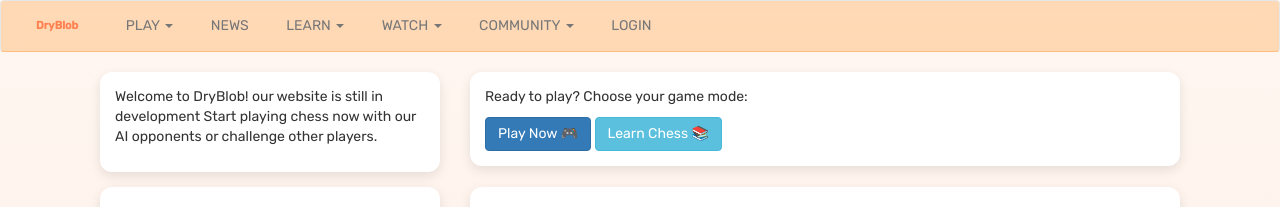
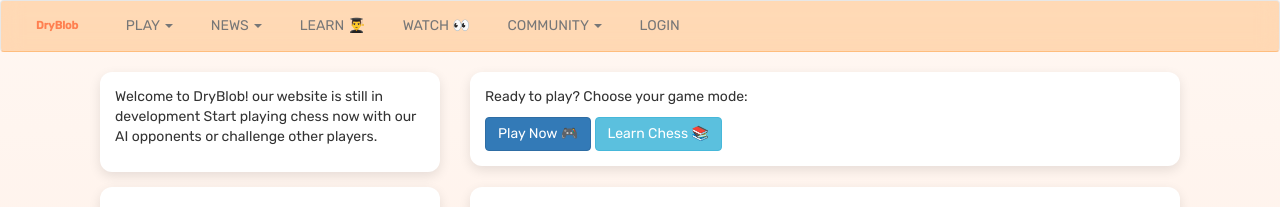
Before and after one commit to GreatCoder1000/drychess, a Jekyll site: the page built from index.html, in a window 1280 px wide. Shown: the top 207 px of the page. Built offline with Jekyll 4.4.1, drawn with Linux system fonts in a browser that asks for light colours; comment, search, counter and statistics services are not loaded.

Commit message:
Navbar Update 2

```diff
--- a/_layouts/default.html
+++ b/_layouts/default.html
@@ -38,37 +38,25 @@
                     PLAY <span class="caret"></span>
                 </a>
                 <ul class="dropdown-menu">
-                    <li><a href="{{ '/play.html' | relative_url }}">Play Online</a></li>
-                    <li><a href="{{ '/puzzles.html' | relative_url }}">Puzzles</a></li>
-                    <li><a href="{{ '/analysis.html' | relative_url }}">Analysis Board</a></li>
+                    <li><a href="{{ '/pvp.html' | relative_url }}">PvP ⚔</a></li>
+                    <li><a href="{{ '/puzzles.html' | relative_url }}">PvE 🤖</a></li>
                 </ul>
             </li>
 
-            <!-- NEWS (no dropdown) -->
-            <li><a class="nav-link" href="{{ '/news.html' | relative_url }}">NEWS</a></li>
-
-            <!-- LEARN (with dropdown) -->
             <li class="dropdown">
-                <a href="{{ '/learn.html' | relative_url }}" class="dropdown-toggle" data-toggle="dropdown">
-                    LEARN <span class="caret"></span>
+                <a href="{{ '/news.html' | relative_url }}" class="dropdown-toggle" data-toggle="dropdown">
+                    NEWS <span class="caret"></span>
                 </a>
                 <ul class="dropdown-menu">
-                    <li><a href="{{ '/learn.html' | relative_url }}">Lessons</a></li>
-                    <li><a href="{{ '/openings.html' | relative_url }}">Openings</a></li>
-                    <li><a href="{{ '/endgames.html' | relative_url }}">Endgames</a></li>
+                    <li><a href="{{ '/thread.html?tid=YGqBWgJLdvQJsfDRIyyP' | relative_url }}">ANNOUNCEMENTS 📣</a></li>
                 </ul>
             </li>
 
-            <!-- WATCH (with dropdown) -->
-            <li class="dropdown">
-                <a href="{{ '/watch.html' | relative_url }}" class="dropdown-toggle" data-toggle="dropdown">
-                    WATCH <span class="caret"></span>
-                </a>
-                <ul class="dropdown-menu">
-                    <li><a href="{{ '/watch.html' | relative_url }}">Live Games</a></li>
-                    <li><a href="{{ '/tournaments.html' | relative_url }}">Tournaments</a></li>
-                </ul>
-            </li>
+            <!-- LEARN (no dropdown) -->
+            <li><a class="nav-link" href="{{ '/learn.html' | relative_url }}">LEARN 👨‍🎓</a></li>
+
+            <!-- WATCH (no dropdown) -->
+            <li><a class="nav-link" href="{{ '/watch.html' | relative_url }}">WATCH 👀</a></li>
 
             <!-- COMMUNITY (with dropdown) -->
             <li class="dropdown">
```
Also changed, not shown: other parts of _layouts/default.html (+0 -1 lines).
